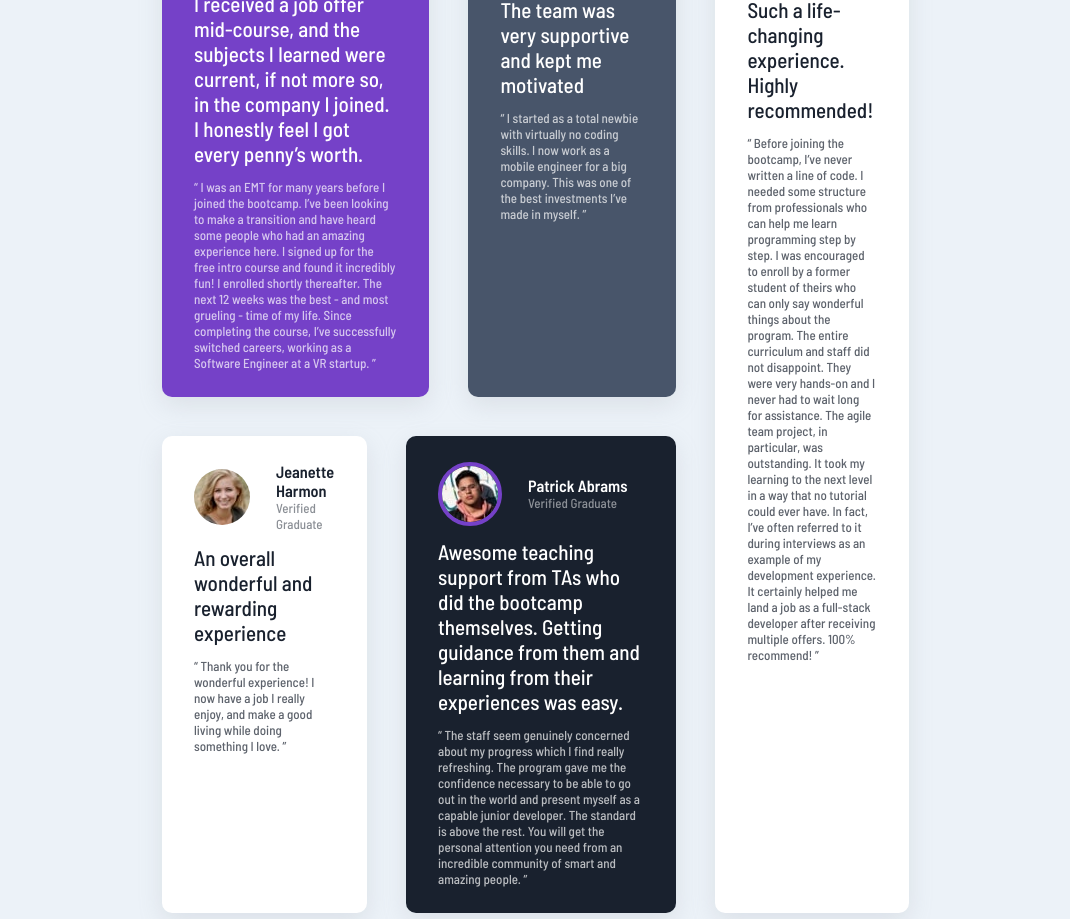
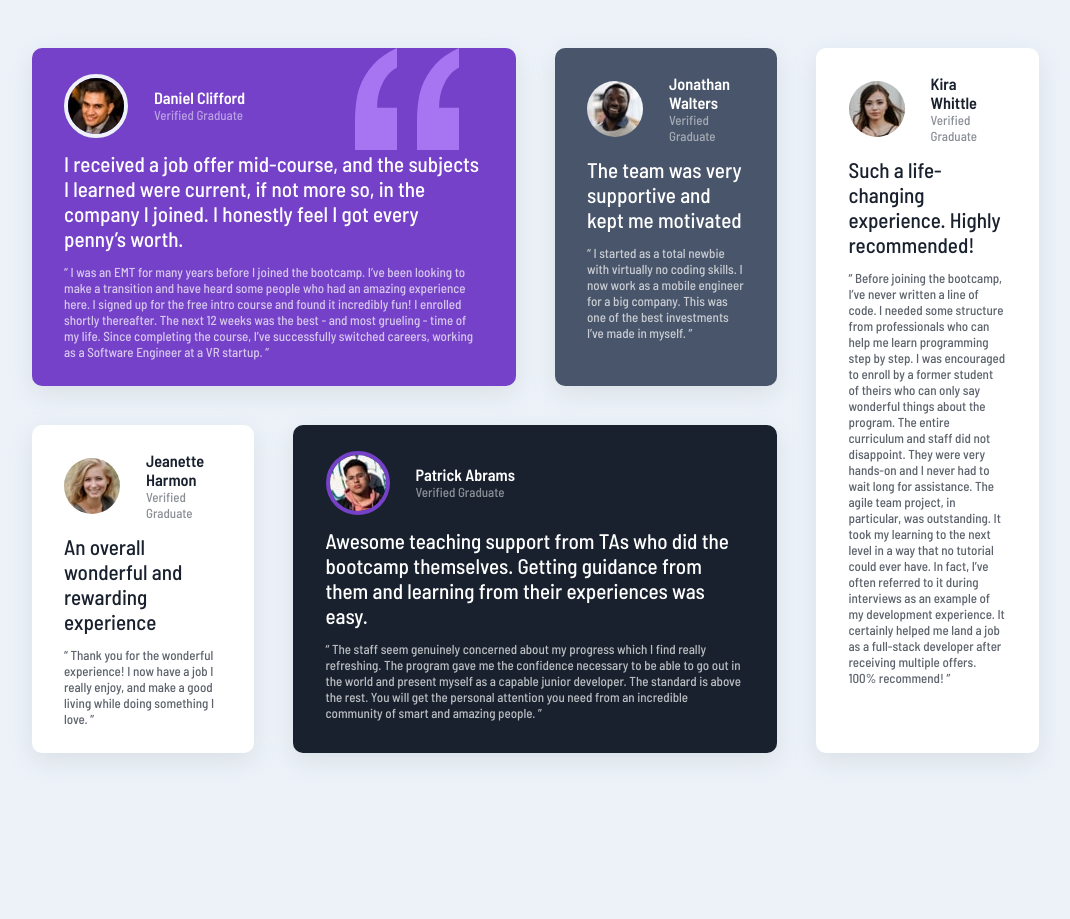
Before and after one commit to Rubylena/Testimonials, a website: page index.html in a window 1280 px wide. Shown: the whole page, without its empty margins (105-1175 px from the left). After the commit the page ends 800 px from the top, so only its background shows below. Drawn offline with nearby package versions, Linux system fonts and the light colour scheme; files that its build step writes are made by us from their sources.

Commit message:
reduce padding

```diff
--- a/style/sass/main.scss
+++ b/style/sass/main.scss
@@ -38,7 +38,7 @@ body{
     justify-content: center;
     align-items: center;
     height: 100vh;
-    padding: 0 20em;
+    padding: 0 10em;
     font-family: $font-stack;
     font-size: $text-size;
     background: $Light-grayish-blue;
```
